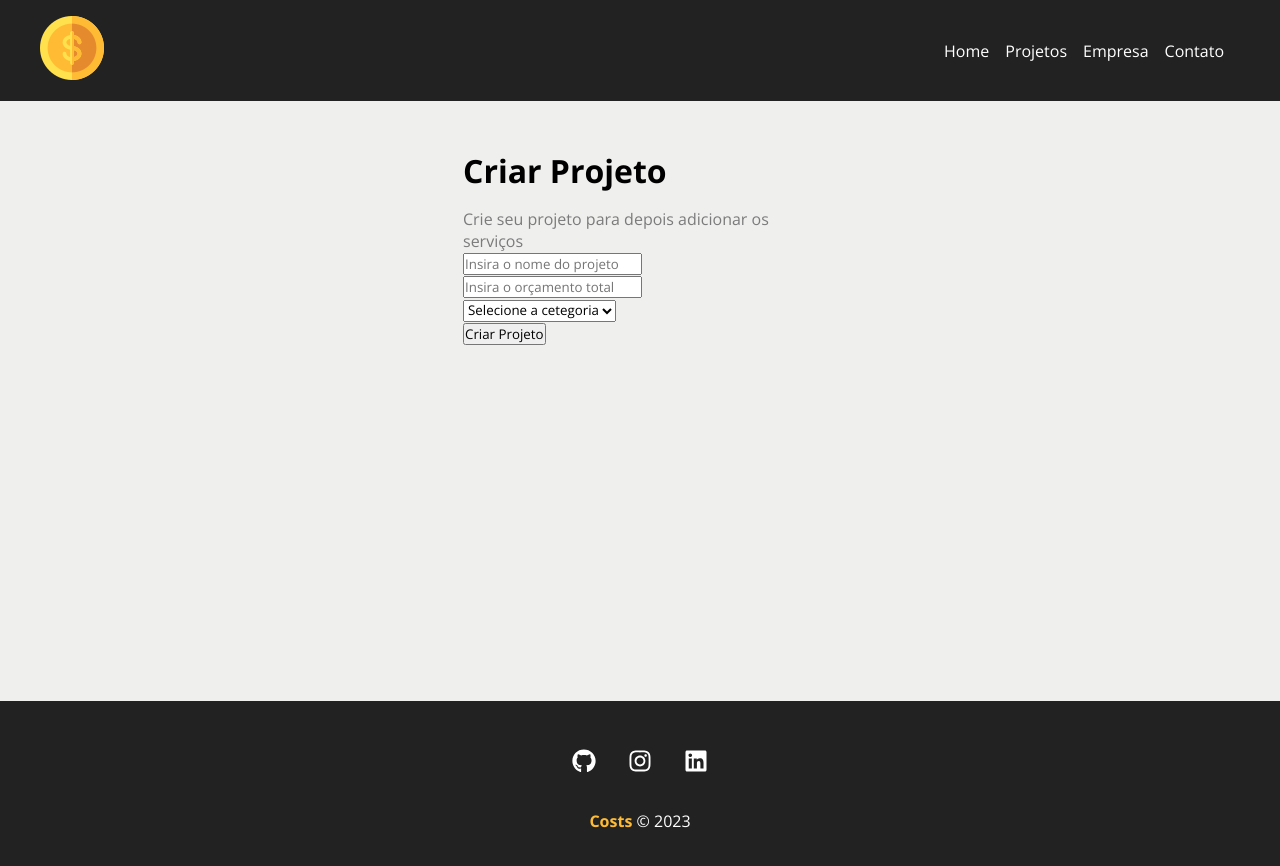
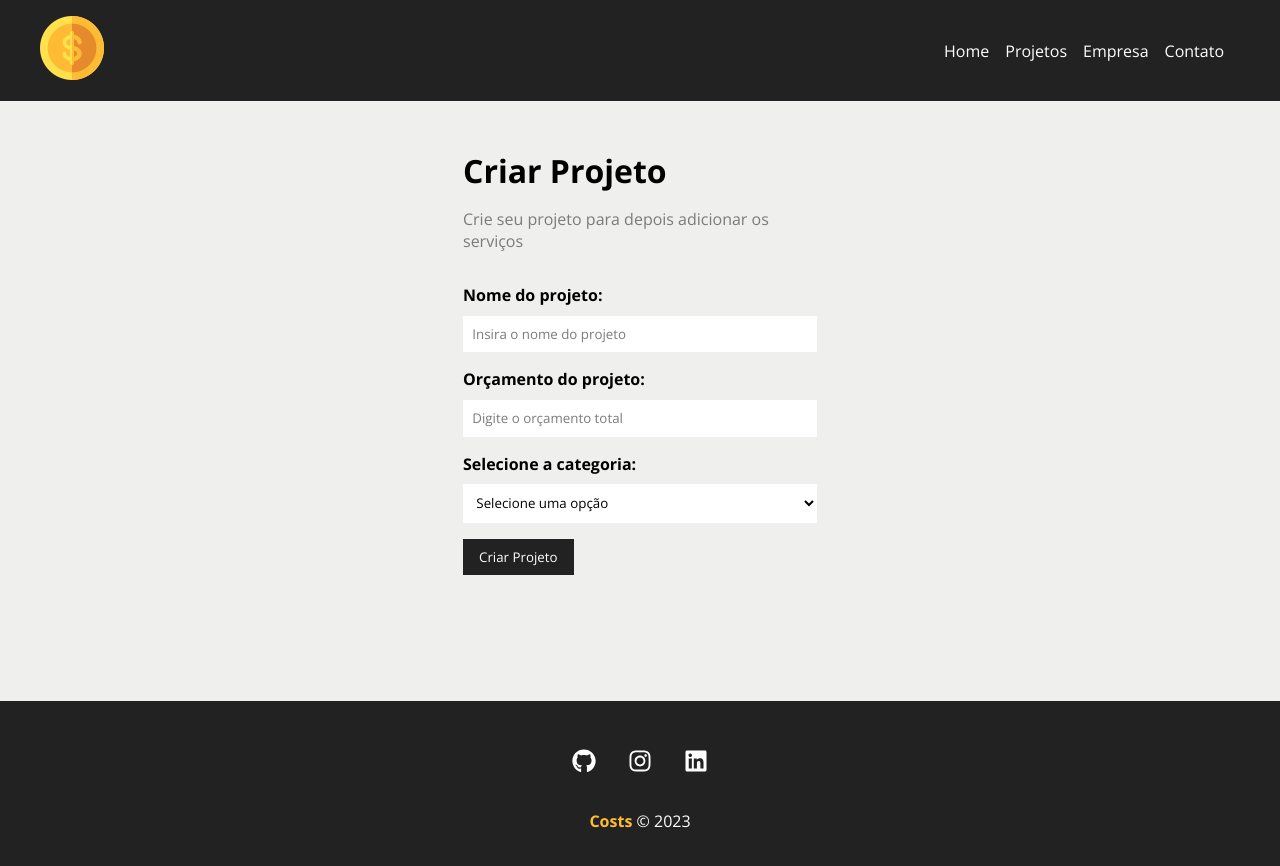
Before and after one commit to Pedroanjoss/Projeto-Costs, a React (Create React App) app in the folder costs/: page /newproject in a window 1280 px wide. Shown: the top 866 px of the page. Built offline with nearby package versions, Linux system fonts and the light colour scheme.

Commit message:
componentizando form

```diff
--- /dev/null
+++ b/costs/src/components/form/Input.js
@@ -0,0 +1,18 @@
+import styles from "./Input.module.css"
+
+function Input({type, text, name, placeholder, handleOnChange, value}) {
+    return(
+        <div className={styles.form_control}>
+            <label htmlFor={name}>{text}:</label>
+            <input
+            type={type}
+            name={name}
+            id={name}
+            placeholder={placeholder}
+            onChange={handleOnChange}
+            value={value}/>
+        </div>
+    )
+}
+
+export default Input
--- /dev/null
+++ b/costs/src/components/form/Input.module.css
@@ -0,0 +1,20 @@
+.form_control{
+    display: flex;
+    flex-direction: column;
+    margin-bottom: 1em;
+}
+
+.form_control label{
+    margin-bottom: .6em;
+    font-weight: bold;
+}
+
+.form_control input {
+    padding: .7em;
+    border-radius: 0;
+    border: none;
+}
+
+.form_control input::placeholder{
+    color: #7b7b7b;
+}
--- /dev/null
+++ b/costs/src/components/form/Select.js
@@ -0,0 +1,14 @@
+import styles from "./Select.module.css"
+
+function Select({ text, name, options, handleOnChange, value}) {
+    return(
+        <div className={styles.form_control}>
+            <label htmlFor={name}>{text}:</label>
+            <select name={name} id={name}>
+                <option>Selecione uma opção</option>
+            </select>
+        </div>
+    )
+}
+
+export default Select
--- /dev/null
+++ b/costs/src/components/form/Select.module.css
@@ -0,0 +1,17 @@
+.form_control{
+    display: flex;
+    flex-direction: column;
+    margin-bottom: 1em;
+}
+
+.form_control label{
+    margin-bottom: 0.6em;
+    font-weight: bold;
+}
+
+.form_control select {
+    padding: 0.7em;
+    border-radius: 0;
+    border: none;
+    background-color: white;
+}
--- /dev/null
+++ b/costs/src/components/form/SubmitButton.js
@@ -0,0 +1,11 @@
+import styles from "./SubmitButton.module.css"
+
+function SubmitButton({ text}) {
+    return(
+        <div >
+           <button className={styles.btn}>{text}</button>
+        </div>
+    )
+}
+
+export default SubmitButton
--- /dev/null
+++ b/costs/src/components/form/SubmitButton.module.css
@@ -0,0 +1,13 @@
+.btn{
+    background-color: #222;
+    color: #fff;
+    padding: 0.7em 1.2em;
+    text-decoration: none;
+    transition: 0.5s;
+    cursor: pointer;
+    border: none;
+}
+
+.btn:hover{
+    color: #ffbb33;
+}
--- a/costs/src/components/layout/Navbar.js
+++ b/costs/src/components/layout/Navbar.js
@@ -7,7 +7,7 @@
 
 function Navbar() {
     return(
-         <nav class={styles.navbar}>
+         <nav className={styles.navbar}>
            <Container>
                <Link to="/"><img src={logo} alt="Costs" /></Link>
                <ul class={styles.list}>
--- a/costs/src/components/pages/NewProject.js
+++ b/costs/src/components/pages/NewProject.js
@@ -6,7 +6,7 @@
         <div className={styles.newproject_container}>
             <h1>Criar Projeto</h1>
             <p>Crie seu projeto para depois adicionar os serviços</p>
-            <ProjectForm/>
+            <ProjectForm btnText="Criar Projeto"/>
         </div>
     )
 }
--- a/costs/src/components/project/ProjectForm.js
+++ b/costs/src/components/project/ProjectForm.js
@@ -1,20 +1,25 @@
-function ProjectForm(){
+import Input from "../form/Input"
+import Select from "../form/Select"
+import SubmitButton from "../form/SubmitButton"
+import styles from "./ProjectForm.module.css"
+
+function ProjectForm({btnText}){
     return (
-        <form>
-            <div>
-                <input type="text" placeholder="Insira o nome do projeto"/>
-            </div>
-            <div>
-                <input type="number" placeholder="Insira o orçamento total"/>
-            </div>
-            <div>
-                <select name="category_id">
-                    <option disabled selected>Selecione a cetegoria</option>
-                </select>
-            </div>
-            <div>
-                <input type="submit" value="Criar Projeto"/>
-            </div>
+        <form className={styles.form}>
+            <Input
+            type="text"
+            text="Nome do projeto"
+            name="name"
+            placeholder="Insira o nome do projeto"
+            />
+            <Input
+            type="number"
+            text="Orçamento do projeto"
+            name="budget"
+            placeholder="Digite o orçamento total"
+            />
+            <Select name="category_id" text="Selecione a categoria"/>
+            <SubmitButton text={btnText}/>
         </form>
 
 
--- /dev/null
+++ b/costs/src/components/project/ProjectForm.module.css
@@ -0,0 +1,4 @@
+.form{
+    width: 100%;
+    margin: 2em 0;
+}
```
